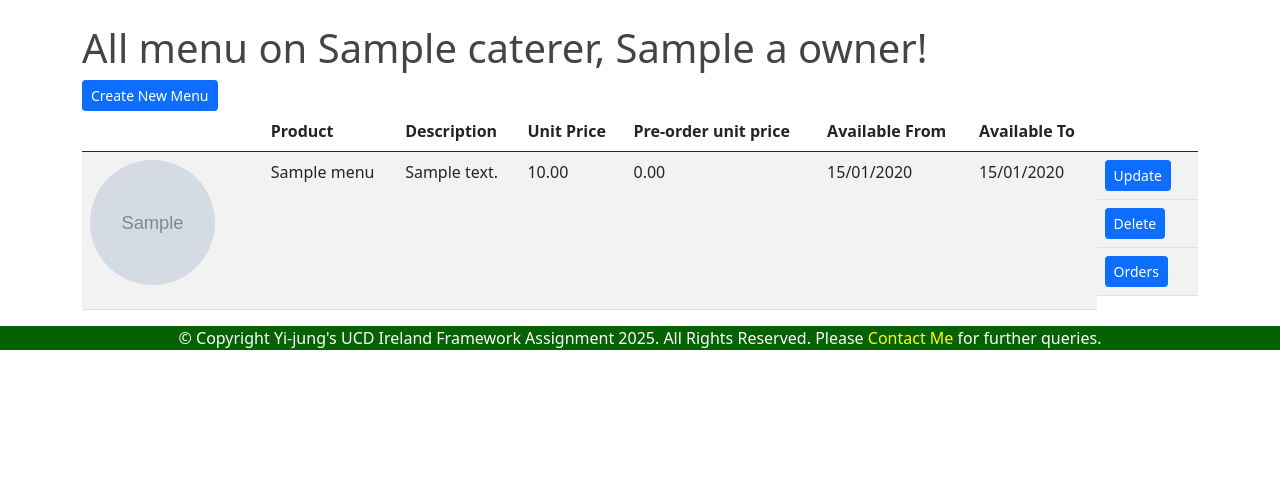
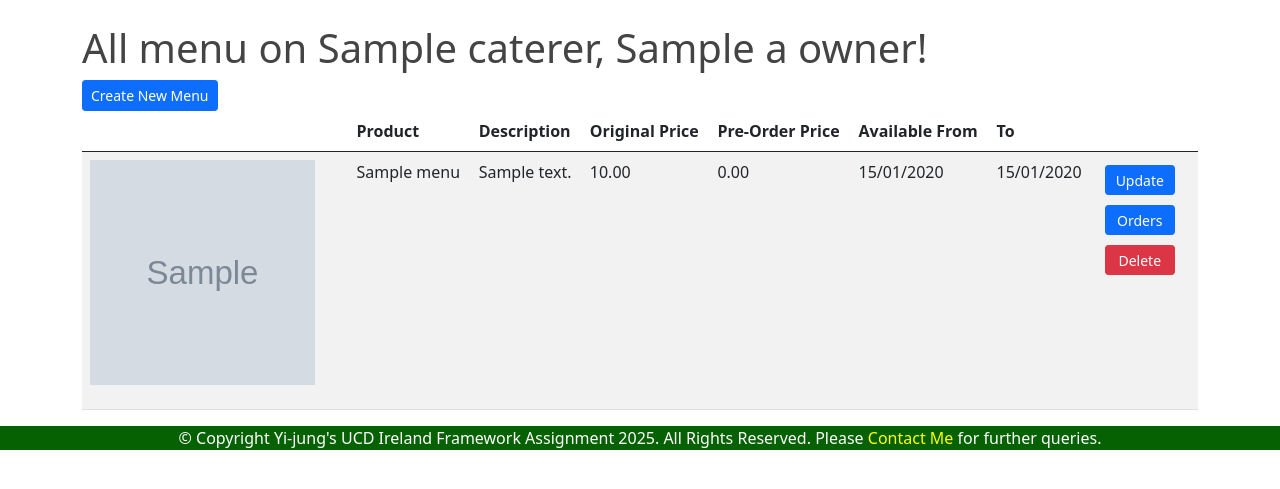
Before and after one commit to emilyichan3/MobileCatering, a Django app: page /myCaterer/1/menu/ in a window 1280 px wide. Shown: the part 56-545 px from the top of the page. Run offline with Django 4.2, Linux system fonts and the light colour scheme; a user stored in the database is signed in; tables that the repository leaves empty hold one stand-in row (values such as "Sample post"); grey boxes marked "Sample" are stand-in pictures; some libraries are stand-ins or nearby versions.

Commit message:
Fixed CSS-Align Table

```diff
--- a/orders/models.py
+++ b/orders/models.py
@@ -7,8 +7,8 @@
 
 class Caterer(models.Model):
     caterer_name = models.CharField(max_length=60)
-    caterer_description = models.TextField()
-    location = models.CharField(max_length=200)
+    caterer_description = models.CharField(max_length=200)
+    location = models.CharField(max_length=120)
     activate = models.BooleanField(default=True)
     register = models.ForeignKey(User, on_delete=models.CASCADE, related_name='caterer')
 
--- a/orders/static/orders/css/main.css
+++ b/orders/static/orders/css/main.css
@@ -115,17 +115,29 @@
   line-height: 150%;
 }
 
+.menu-img {
+  height: 125px;
+  width: 125px;
+  margin-right: 20px;
+  margin-bottom: 16px;
+}
+
+
 table {
   overflow:scroll;
 }
 
-.TeamTable .TableWrap{
-  display: table;
-  table-layout: fixed;
-  width: 100%;
-  overflow:scroll;
+.custom-gap {
+  padding: 5px;
 }
 
+.custom-btn {
+  width: 70px;
+  height: 30px;
+  display: inline-flex;
+  align-items: center;
+  justify-content: center;
+}
 .group-form a {
   color: #0c0c0c;
   text-decoration: none;
--- a/orders/templates/orders/home copy.html
+++ b/orders/templates/orders/home copy.html
@@ -21,7 +21,7 @@
             <td>Link: {{ caterer.register.first_name }} </td>
             <td class="d-flex">
               <a
-                class="btn btn-sm btn-primary me-2"
+                class="btn btn-sm btn-primary me-2 custom-btn"
                 href="{% url 'orders-menu-by-caterer' caterer_id=caterer.id %}"
                 role="button"
               >
--- a/orders/templates/orders/myCaterer_menu.html
+++ b/orders/templates/orders/myCaterer_menu.html
@@ -15,17 +15,17 @@
           <td></td>
           <th scope="col">Product</th>
           <th scope="col">Description</th>
-          <th scope="col">Unit Price</th>
-          <th scope="col">Pre-order unit price</th>
+          <th scope="col">Original Price</th>
+          <th scope="col">Pre-Order Price</th>
           <th scope="col">Available From</th>
-          <th scope="col">Available To</th>
+          <th scope="col">To</th>
           <th scope="col"></th>
         </tr>
       </thead>
       <tbody>
         {% for menu in menus %}
           <tr>
-            <td><img class="rounded-circle account-img"
+            <td><img class="menu-img"
               src="{{ menu.sample_image.url }}"
               alt="{{ menu.product_name }}">
             </td>
@@ -35,32 +35,34 @@
             <td>{{ menu.unit_discount_price }}</td>
             <td>{{ menu.available_from|date:"d/m/Y" }}</td>
             <td>{{ menu.available_to|date:"d/m/Y" }}</td>
-            <td class="d-flex">
+            <td>
+              <div class="d-flex custom-gap">
               <a
-                class="btn btn-sm btn-primary me-2"
+                class="btn btn-sm btn-primary me-2 custom-btn"
                 href="{% url 'orders-mycaterer-menu-update' caterer_id=menu.caterer.id pk=menu.id %}"
                 role="button"
                 >
                 Update
               </a>
-            </td>
-            <td class="d-flex">
+            </div>
+              <div class="d-flex custom-gap">
               <a
-                class="btn btn-sm btn-primary me-2"
+                class="btn btn-sm btn-primary me-2 custom-btn"
+                href="{% url 'orders-mycaterer-menu-orders' caterer_id=menu.caterer.id menu_id=menu.id %}"
+                role="button"
+              >
+                Orders
+              </a>
+            </div>
+            <div class="d-flex custom-gap">
+              <a
+                class="btn btn-sm btn-danger me-2 custom-btn"
                   href="{% url 'orders-mycaterer-menu-delete' caterer_id=menu.caterer.id pk=menu.id %}"
                   role="button"
                 >
                 Delete
               </a>
-            </td>
-            <td class="d-flex">
-              <a
-                class="btn btn-sm btn-primary me-2"
-                href="{% url 'orders-mycaterer-menu-orders' caterer_id=menu.caterer.id menu_id=menu.id %}"
-                role="button"
-              >
-                Orders
-              </a>
+            </div>
             </td>
           </tr>
         {% endfor %}
--- a/orders/templates/orders/myCaterer_menu_orders.html
+++ b/orders/templates/orders/myCaterer_menu_orders.html
@@ -8,7 +8,7 @@
           <th scope="col">Order Number</th>
           <th scope="col">Customer</th>
           <th scope="col">Product Name</th>
-          <th scope="col">Unit Discount Price</th>
+          <th scope="col">Pre-Order Price</th>
           <th scope="col">Quality</th>
           <th scope="col">Comment</th>
           <th scope="col">Status</th>
--- a/orders/views.py
+++ b/orders/views.py
@@ -71,7 +71,7 @@
         menu = get_object_or_404(Menu, id=self.kwargs.get('menu_id'))
         form.instance.menu = menu
         form.instance.customer = self.request.user
-        form.instance.status = "Ordered - Waiting for the comfirmation"
+        form.instance.status = "Ordered"
         if form.instance.pick_up_at > menu.available_to:
             messages.error(self.request, f"The pick-up date cannot be after the menu's available date: {menu.available_to.strftime('%Y-%m-%d')}.")
             return redirect(reverse("orders-myorder-new", kwargs={"menu_id": self.kwargs.get('menu_id')}))
```
Also changed, not shown: orders/templates/orders/menu.html (+9 -9 lines), orders/templates/orders/menu_by_caterer.html (+7 -7 lines), orders/templates/orders/myCaterer_list.html (+21 -19 lines), orders/templates/orders/myOrder_list.html (+10 -12 lines), orders/migrations/0002_alter_caterer_caterer_description_and_more.py (added), 1 other file.
